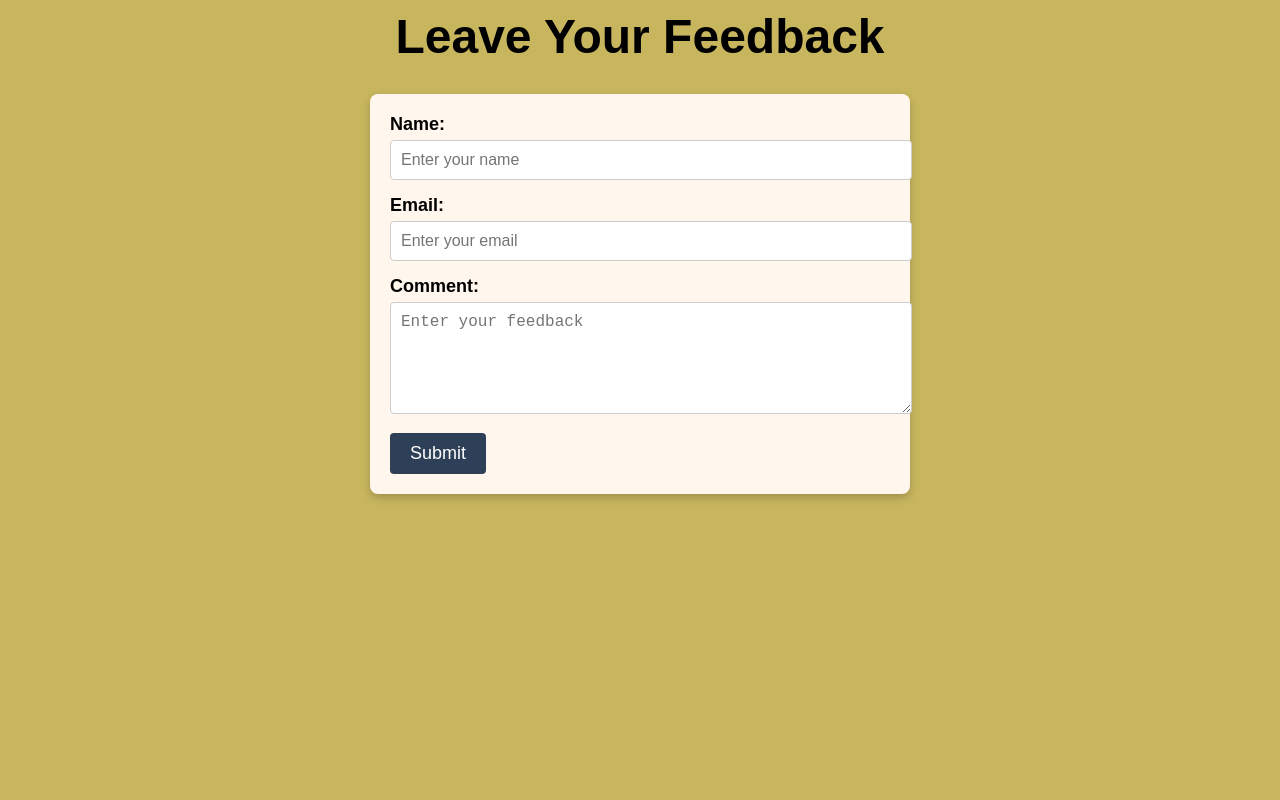
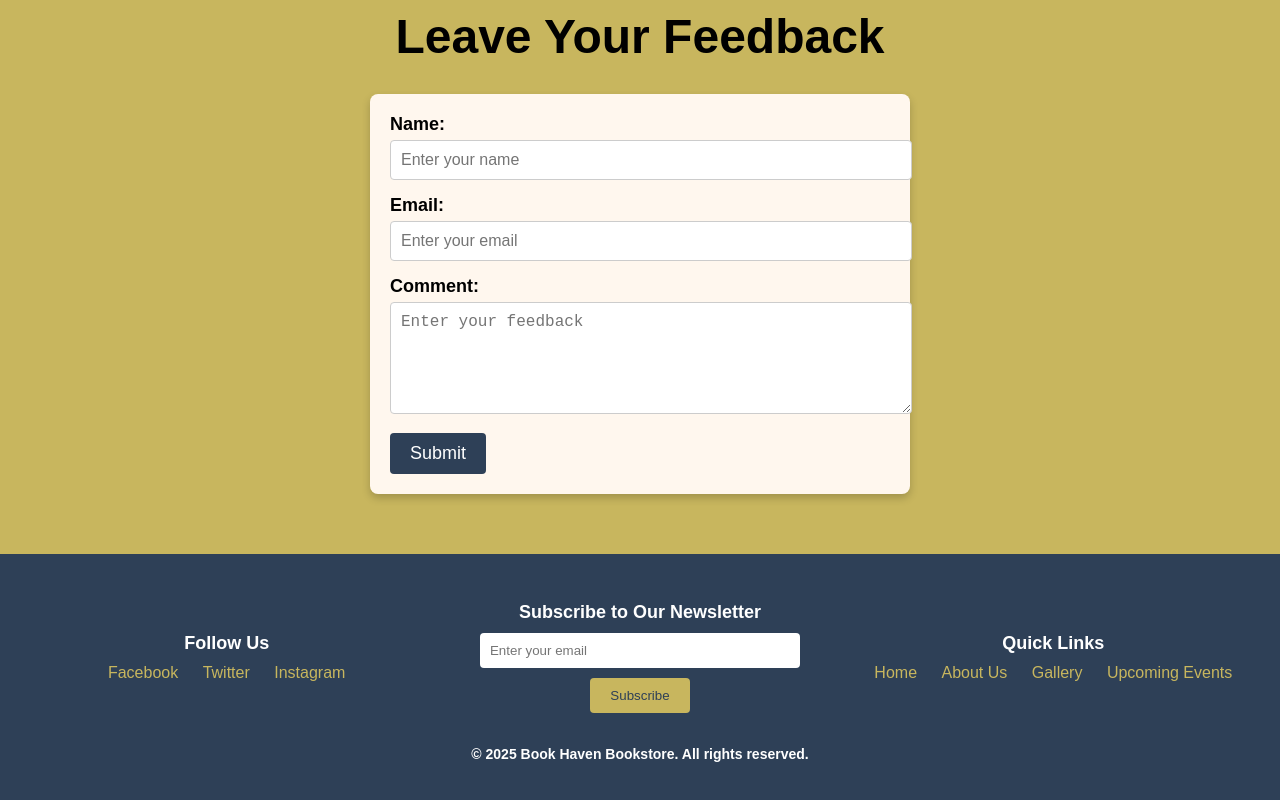
Before and after one commit to Tbox7/Sophia_webpage, a plain HTML site: page about.html in a window 1280 px wide. Shown: the part 833-1633 px from the top of the page. Before the commit the page ends 1347 px from the top, so only its background shows below. Drawn offline with Linux system fonts and the light colour scheme.

Commit message:
Update about.html

```diff
--- a/about.html
+++ b/about.html
@@ -97,6 +97,76 @@
         .feedback-form button:hover {
             background-color: #1B2838;
         }
+        footer {
+            background-color: #2E4057;
+            color: white;
+            padding: 20px;
+            text-align: center;
+            margin-top: 40px;
+        }
+        .footer-content {
+            display: flex;
+            justify-content: space-between; /* Distribute sections evenly */
+            align-items: center; /* Align items vertically in the center */
+            flex-wrap: wrap; /* Ensure responsiveness on smaller screens */
+            margin-bottom: 20px;
+        }
+        .footer-content div {
+            flex: 1; /* Allow sections to take equal space */
+            text-align: center; /* Center-align the text within each section */
+            margin: 10px;
+        }
+        .newsletter {
+            text-align: center; /* Center-align the Subscribe section */
+        }
+        .social-media {
+            text-align: left; /* Align Follow Us section to the left */
+        }
+        .quick-links {
+            text-align: right; /* Align Quick Links section to the right */
+        }
+        .footer-content h3 {
+            margin-bottom: 10px;
+            font-size: 18px;
+        }
+        .footer-content a {
+            color: #C8B65E;
+            text-decoration: none;
+            margin: 0 10px;
+            font-size: 16px;
+            display: inline-block;
+        }
+        .footer-content a:hover {
+            text-decoration: underline;
+        }
+        .footer-note {
+            font-size: 14px;
+            margin-top: 20px;
+        }
+        #newsletter-form {
+            display: flex;
+            flex-direction: column;
+            align-items: center;
+        }
+        #newsletter-form input {
+            padding: 10px;
+            margin-bottom: 10px;
+            border: none;
+            border-radius: 4px;
+            width: 80%;
+            max-width: 300px;
+        }
+        #newsletter-form button {
+            background-color: #C8B65E;
+            color: #2E4057;
+            padding: 10px 20px;
+            border: none;
+            border-radius: 4px;
+            cursor: pointer;
+        }
+        #newsletter-form button:hover {
+            background-color: #FFF7EE;
+        }
     </style>
 </head>
 <body>
@@ -138,6 +208,31 @@
             </form>
         </section>
     </div>
+    <footer>
+        <div class="footer-content">
+            <div class="social-media">
+                <h3>Follow Us</h3>
+                <a href="https://facebook.com" target="_blank">Facebook</a>
+                <a href="https://twitter.com" target="_blank">Twitter</a>
+                <a href="https://instagram.com" target="_blank">Instagram</a>
+            </div>
+            <div class="newsletter">
+                <h3>Subscribe to Our Newsletter</h3>
+                <form id="newsletter-form">
+                    <input type="email" placeholder="Enter your email" required>
+                    <button type="submit">Subscribe</button>
+                </form>
+            </div>
+            <div class="quick-links">
+                <h3>Quick Links</h3>
+                <a href="index.html">Home</a>
+                <a href="about.html">About Us</a>
+                <a href="gallery.html">Gallery</a>
+                <a href="recc.html">Upcoming Events</a>
+            </div>
+        </div>
+        <p class="footer-note">© 2025 Book Haven Bookstore. All rights reserved.</p>
+    </footer>
     <script>
         // Handle form submission
         document.getElementById('feedback-form').addEventListener('submit', function (event) {
@@ -165,5 +260,23 @@
         console.log('Email:', sessionStorage.getItem('email'));
         console.log('Comment:', sessionStorage.getItem('comment'));
     </script>
+    <script>
+        // Handle newsletter form submission
+        document.getElementById('newsletter-form').addEventListener('submit', function (event) {
+            event.preventDefault(); // Prevent the form from refreshing the page
+
+            // Get the email value
+            const email = document.querySelector('#newsletter-form input').value;
+
+            // Store the email in sessionStorage
+            sessionStorage.setItem('newsletterEmail', email);
+
+            // Display a confirmation message
+            alert('Thank you for subscribing to our newsletter!');
+
+            // Optionally, clear the form field
+            document.querySelector('#newsletter-form input').value = '';
+        });
+    </script>
 </body>
 </html>
```
